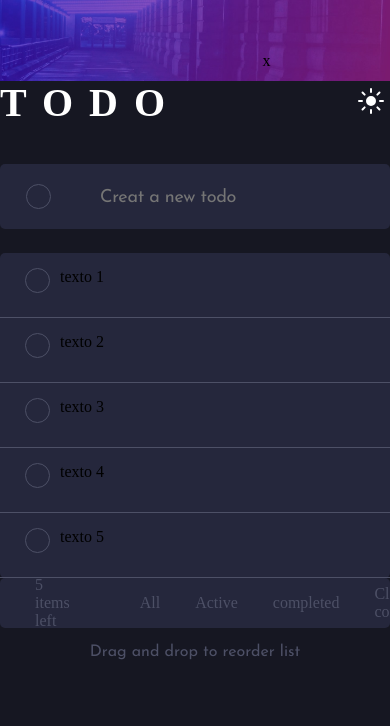
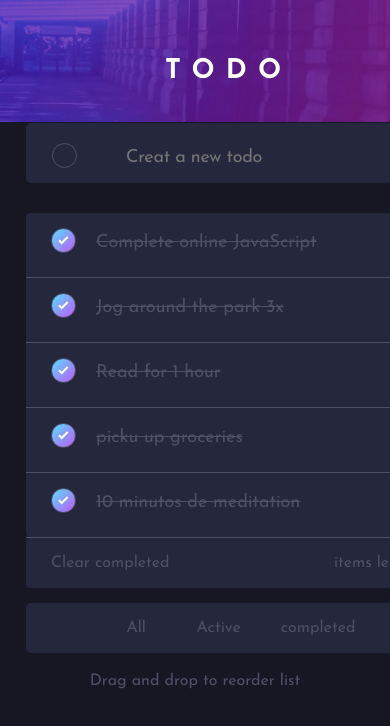
Before and after one commit to PatrickSant0s/todo-app-main, a plain HTML site: page index.html in a window 390 px wide. Shown: the top 726 px of the page. Drawn offline with Linux system fonts and the light colour scheme.

Commit message:
Layout responsivos
layout  mobile

```diff
--- a/index.html
+++ b/index.html
@@ -18,7 +18,7 @@
 
 <body class="tema-dark">
   <header class="flex-row">
-    <h1>TODO</h1>x
+    <h1>TODO</h1>
     <button id="botao-alterar-tema">
       <img src="images/icon-sun.svg" alt="imagem do Sol" class="imagem-botao" />
     </button>
@@ -36,7 +36,7 @@
           <label class="lista-item">
             <input type="checkbox" name="todoItem" checked>
             <span class="checkmark"></span>
-            <span class="text"> texto 1</span>
+            <span class="text">Complete online JavaScript </span>
           </label>
           <span class="remove"></span>
         </li>
@@ -44,7 +44,7 @@
           <label class="lista-item">
             <input type="checkbox" name="todoItem" checked>
             <span class="checkmark"></span>
-            <span class="text"> texto 2</span>
+            <span class="text"> Jog around the park 3x</span>
           </label>
           <span class="remove"></span>
         </li>
@@ -52,7 +52,7 @@
           <label class="lista-item">
             <input type="checkbox" name="todoItem" checked>
             <span class="checkmark"></span>
-            <span class="text"> texto 3</span>
+            <span class="text"> Read for 1 hour</span>
           </label>
           <span class="remove"></span>
         </li>
@@ -60,7 +60,7 @@
           <label class="lista-item">
             <input type="checkbox" name="todoItem" checked>
             <span class="checkmark"></span>
-            <span class="text"> texto 4</span>
+            <span class="text"> picku up groceries</span>
           </label>
           <span class="remove"></span>
         </li>
@@ -68,7 +68,7 @@
           <label class="lista-item">
             <input type="checkbox" name="todoItem" checked>
             <span class="checkmark"></span>
-            <span class="text"> texto 5</span>
+            <span class="text"> 10 minutos de meditation</span>
           </label>
           <span class="remove"></span>
         </li>
@@ -77,26 +77,59 @@
 
     <section class="funcoes">
       <div class="bottom-items flex-row"></div>
-      <div class="items-left"><span>5 items left </span></div>
+
+      <div class="items-left"><span>items left </span></div>
       <div class="filter flex-row"></div>
+
       <label>
         <input type="radio" name="filter" id="all" checked>
         <span>All</span>
       </label>
+
       <label>
         <input type="radio" name="filter" id="active" checked>
         <span>Active</span>
       </label>
+
       <label>
         <input type="radio" name="filter" id="completed" checked>
         <span>completed</span>
       </label>
+
       <label>
         <input type="radio" name="filter" id="clear completed" checked>
         <span>Clear completed</span>
       </label>
     </section>
 
+    <section class="nova-lista-funcao funcoes">
+      <label>
+        <input type="radio" name="filter" id="clear completed" checked>
+        <span>Clear completed</span>
+      </label>
+      <div class="items-left"><span>items left </span></div>
+    </section>
+
+    </div>
+
+    <section class="lista-mobile funcoes">
+
+      <label class="funcao">
+        <input type="radio" name="filter" id="all" checked>
+        <span>All</span>
+      </label>
+
+      <label class="funcao">
+        <input type="radio" name="filter" id="active" checked>
+        <span>Active</span>
+      </label>
+
+      <label class="funcao">
+        <input type="radio" name="filter" id="completed" checked>
+        <span>completed</span>
+      </label>
+
+    </section>
   </main>
 
   <rodape>
--- a/style.css
+++ b/style.css
@@ -19,13 +19,13 @@ body {
     padding: 0;
     height: 100%;
     width: 100%;
+    font-family: var(--font-principal);
 }
 
 body {
     background: url(images/bg-desktop-dark.jpg) no-repeat;
-
+    background-color: var(--cor-principal-body);
     background-size: contain;
-    background-color: var(--cor-principal-body);
 
 }
 
@@ -44,6 +44,7 @@ header {
 
 img {
     width: 100%;
+
 }
 
 .flex-row {
@@ -77,7 +78,7 @@ h1 {
     background: var(--color-lista);
     height: 65px;
     border-radius: 5px;
-    margin: 0 0 24px;
+    margin: 0 0 30px;
     padding: 0 26px;
 }
 
@@ -103,10 +104,31 @@ h1 {
     cursor: pointer;
 }
 
-span.checkmark:hover {
+.add-new-item span:hover {
     background: center url(images/icon-check.svg) no-repeat,
         linear-gradient(135deg, hsl(192, 100%, 67%), hsl(280, 87%, 65%))
 }
+
+
+ul li input[type="checkbox"]:checked~.text {
+    text-decoration: line-through;
+    color: var(--color-fonte);
+
+}
+
+ul li input[type="checkbox"]:checked~.checkmark {
+    background: center url(images/icon-check.svg) no-repeat,
+        linear-gradient(135deg, hsl(192, 100%, 67%), hsl(280, 87%, 65%))
+}
+
+.text {
+    color: #fff;
+    font-family: var(--font-principal);
+    font-size: 18px;
+    font-weight: 200;
+    margin: 5px 0 0 10px;
+}
+
 
 .content {
     background: var(--color-lista);
@@ -122,6 +144,7 @@ ul {
 ul li {
     padding: 15px 10px 0 25px;
     min-height: 65px;
+
     border-bottom: 1px solid var(--color-fonte);
     position: relative;
 }
@@ -139,6 +162,7 @@ ul li label {
     cursor: pointer;
     padding: 2px 0 0 48px;
 }
+
 
 
 .checkmark {
@@ -167,10 +191,46 @@ ul li label {
     align-items: center;
     gap: 35px;
     color: var(--color-fonte);
+    cursor: pointer;
+
 }
 
 .funcoes span:hover {
     color: hsl(220, 98%, 61%);
+
+}
+
+.lista-mobile {
+    background-color: var(--color-lista);
+    border-radius: 5px;
+    width: 400px;
+    height: 50px;
+    display: flex;
+    margin: 15px 0 20px 1px;
+    gap: 20px;
+    color: var(--color-fonte);
+
+
+
+}
+
+.nova-lista-funcao {
+    background-color: var(--color-lista);
+    border-radius: 4px;
+    width: 400px;
+    height: 50px;
+    padding: 0 25px;
+    display: flex;
+    align-items: center;
+    justify-content: space-between;
+    color: var(--color-fonte);
+
+}
+
+label.funcao {
+    display: flex;
+    margin: 20px 0 20px 50px;
+    padding: auto;
 
 }
 
@@ -185,7 +245,153 @@ input[type="radio"] {
 
 
 rodape {
-    text-align:center;
+    text-align: center;
     font-family: var(--font-principal);
     color: var(--color-fonte);
 }
+
+/* responsivo*/
+@media (max-width: 1550px) {
+
+    .nova-lista-funcao,
+    label.funcao,
+    .lista-mobile {
+        display: none;
+    }
+}
+
+
+
+/* responsividade tablet*/
+
+@media (max-width: 800px) {
+    body {
+        background-size: 150%;
+        background-position: top;
+
+    }
+
+    h1 {
+        font-weight: 700;
+        font-size: 1.7rem;
+        color: #fff;
+        letter-spacing: 0.7rem;
+    }
+
+    header {
+        padding: 40px 0 0 25px;
+        margin: 0 0 20px 140px;
+
+    }
+
+    #botao-alterar-tema {
+        background: none;
+        border: none;
+        width: 2;
+        padding-right: 110px;
+    }
+
+    .add-new-item {
+        background: var(--color-lista);
+        height: 60px;
+        width: 400px;
+        padding: 0 26px;
+    }
+
+    main {
+        width: 450px;
+        margin: auto;
+        padding: 0 26px;
+    }
+
+    .funcoes {
+        display: none;
+    }
+
+    .nova-lista-funcao,
+    label.funcao,
+    .lista-mobile {
+        display: block;
+
+    }
+
+    .nova-lista-funcao {
+        background-color: var(--color-lista);
+        border-radius: 4px;
+        width: 400px;
+        height: 50px;
+        padding: 0 25px;
+        display: flex;
+        align-items: center;
+        justify-content: space-between;
+        color: var(--color-fonte);
+
+    }
+
+    .lista-mobile {
+        background-color: var(--color-lista);
+        border-radius: 5px;
+        width: 400px;
+        height: 50px;
+        display: flex;
+        margin: 15px 0 20px 0;
+        justify-content: center;
+        padding-right: 50px;
+        color: var(--color-fonte);
+    }
+
+    .funcao span {
+        margin: 0 -30px 0 0;
+    }
+
+    .lista-mobile.fucoes #botao-alterar-tema {
+        padding: 0 120px;
+    }
+
+
+
+
+
+
+
+}
+
+
+/* responsivo mobile*/
+@media (max-width: 375px) {
+    body {
+        background-size: 220%;
+
+    }
+
+
+    header {
+        margin: 0;
+        padding-top: 10px;
+        font-size: 14px;
+
+    }
+
+    .add-new-item {
+        width: 320px;
+        margin-bottom: 15px;
+    }
+
+    .content {
+        width: 320px;
+    }
+
+    .lista-mobile {
+        width: 320px;
+    }
+
+    .nova-lista-funcao {
+        width: 320px;
+    }
+
+    #botao-alterar-tema {
+        padding-right: 25px;
+        w
+    }
+
+}
```
Also changed, not shown: responsivo.css (added).
